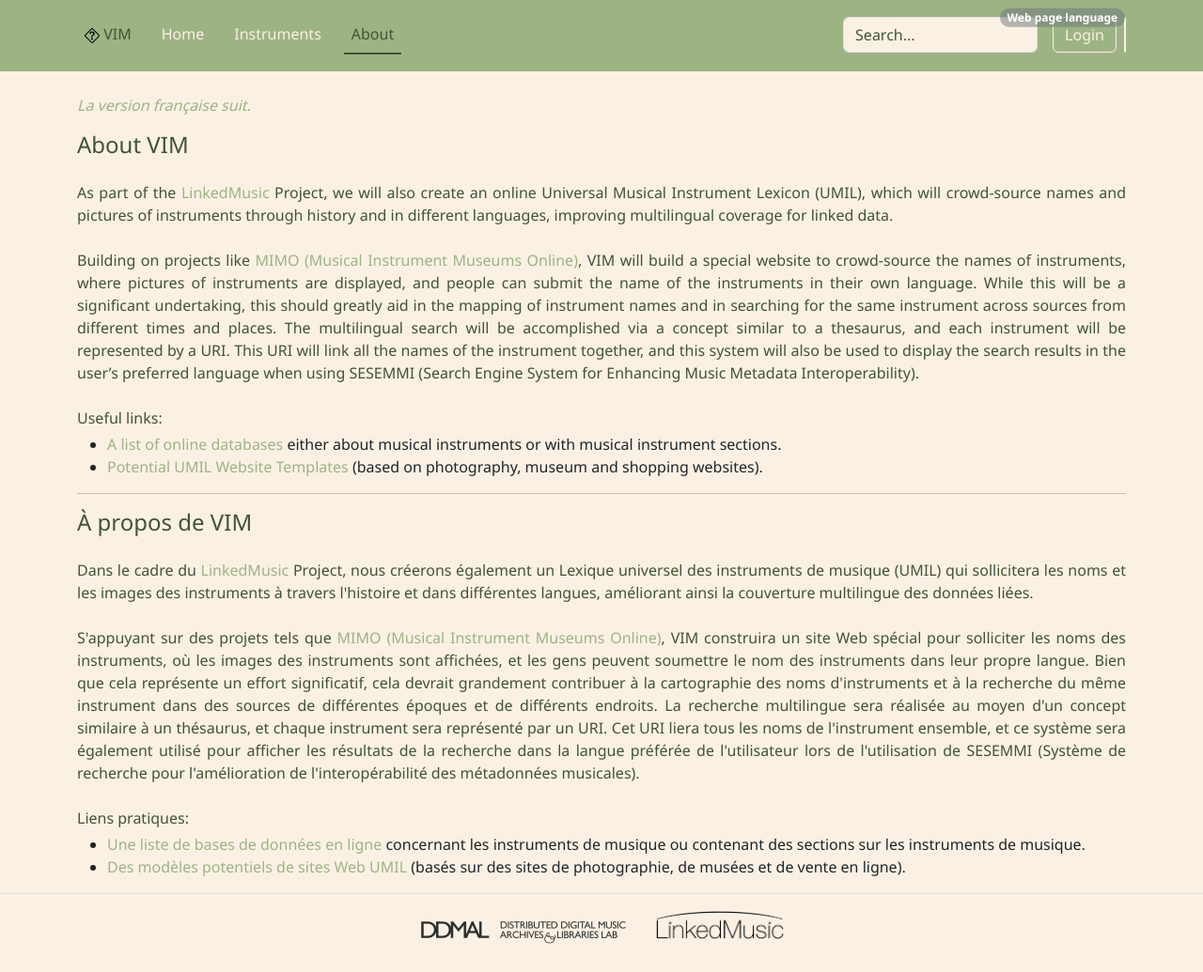
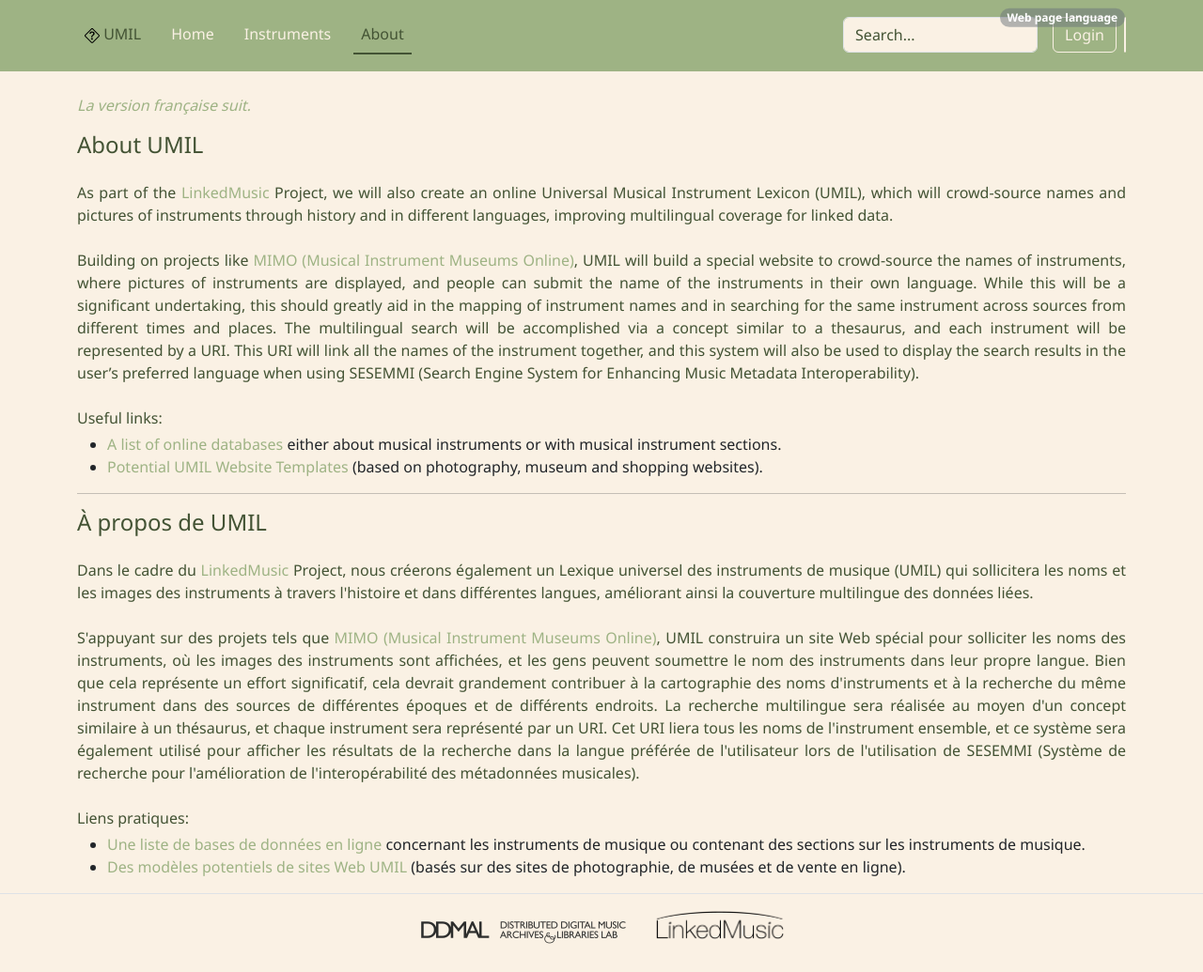
Before and after one commit to DDMAL/VIM, a Django app: page /about/ in a window 1280 px wide. Shown: the whole page at 94% size. Run offline with Django 4.2, Linux system fonts and the light colour scheme.

Commit message:
fix: replace VIM with UMIL
Ref: #98

```diff
--- a/web-app/django/VIM/apps/main/templates/main/about.html
+++ b/web-app/django/VIM/apps/main/templates/main/about.html
@@ -15,7 +15,7 @@ About
     <div class="col">
       <p class="notranslate"><a href="#fr-about"><em>La version française suit.</em></a></p>
       <div>
-        <h4 class="mb-4">About VIM</h4>
+        <h4 class="mb-4">About UMIL</h4>
         <p class="my-4">
           As part of the
           <a href="https://linkedmusic.ca/">LinkedMusic</a>
@@ -24,7 +24,7 @@ About
         <p class="my-4">
           Building on projects like
           <a href="https://mimo-international.com/MIMO/accueil-ermes.aspx">MIMO (Musical Instrument Museums Online)</a>,
-          VIM will build a special website to crowd-source the names of instruments, where pictures of instruments are displayed, and people can submit the name of the instruments in their own language. While this will be a significant undertaking, this should greatly aid in the mapping of instrument names and in searching for the same instrument across sources from different times and places. The multilingual search will be accomplished via a concept similar to a thesaurus, and each instrument will be represented by a URI. This URI will link all the names of the instrument together, and this system will also be used to display the search results in the user’s preferred language when using SESEMMI (Search Engine System for Enhancing Music Metadata Interoperability).
+          UMIL will build a special website to crowd-source the names of instruments, where pictures of instruments are displayed, and people can submit the name of the instruments in their own language. While this will be a significant undertaking, this should greatly aid in the mapping of instrument names and in searching for the same instrument across sources from different times and places. The multilingual search will be accomplished via a concept similar to a thesaurus, and each instrument will be represented by a URI. This URI will link all the names of the instrument together, and this system will also be used to display the search results in the user’s preferred language when using SESEMMI (Search Engine System for Enhancing Music Metadata Interoperability).
         </p>
         <p class="mt-4 mb-1">
           Useful links:
@@ -44,7 +44,7 @@ About
       <hr>
 
       <div class="notranslate">
-        <h4 class="mb-4" id="fr-about">À propos de VIM</h4>
+        <h4 class="mb-4" id="fr-about">À propos de UMIL</h4>
         <p class="my-4">
           Dans le cadre du
           <a href="https://linkedmusic.ca/">LinkedMusic</a>
@@ -53,7 +53,7 @@ About
         <p class="my-4">
           S'appuyant sur des projets tels que
           <a href="https://mimo-international.com/MIMO/accueil-ermes.aspx">MIMO (Musical Instrument Museums Online)</a>,
-          VIM construira un site Web spécial pour solliciter les noms des instruments, où les images des instruments sont affichées, et les gens peuvent soumettre le nom des instruments dans leur propre langue. Bien que cela représente un effort significatif, cela devrait grandement contribuer à la cartographie des noms d'instruments et à la recherche du même instrument dans des sources de différentes époques et de différents endroits. La recherche multilingue sera réalisée au moyen d'un concept similaire à un thésaurus, et chaque instrument sera représenté par un URI. Cet URI liera tous les noms de l'instrument ensemble, et ce système sera également utilisé pour afficher les résultats de la recherche dans la langue préférée de l'utilisateur lors de l'utilisation de SESEMMI (Système de recherche pour l'amélioration de l'interopérabilité des métadonnées musicales).
+          UMIL construira un site Web spécial pour solliciter les noms des instruments, où les images des instruments sont affichées, et les gens peuvent soumettre le nom des instruments dans leur propre langue. Bien que cela représente un effort significatif, cela devrait grandement contribuer à la cartographie des noms d'instruments et à la recherche du même instrument dans des sources de différentes époques et de différents endroits. La recherche multilingue sera réalisée au moyen d'un concept similaire à un thésaurus, et chaque instrument sera représenté par un URI. Cet URI liera tous les noms de l'instrument ensemble, et ce système sera également utilisé pour afficher les résultats de la recherche dans la langue préférée de l'utilisateur lors de l'utilisation de SESEMMI (Système de recherche pour l'amélioration de l'interopérabilité des métadonnées musicales).
         </p>
         <p class="mt-4 mb-1">
           Liens pratiques:
--- a/web-app/django/VIM/templates/base.html
+++ b/web-app/django/VIM/templates/base.html
@@ -21,7 +21,7 @@
           <li class="nav-item">
             <a href="{% url "main:home" %}" class="nav-link nav-home px-2 notranslate">
               <img src="{% static "images/logo.svg" %}" alt="vim icon">
-              VIM
+              UMIL
             </a>
           </li>
           <li class="nav-item"><a href="{% url "main:home" %}" class="nav-link px-2 text-decoration-none
```
Also changed, not shown: README.md.
